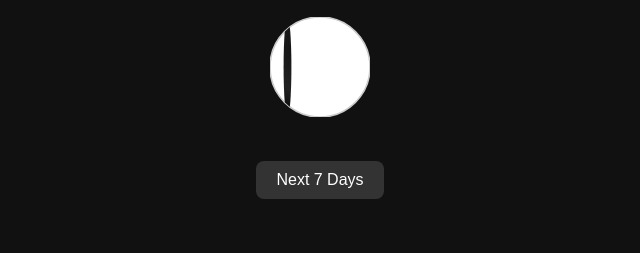
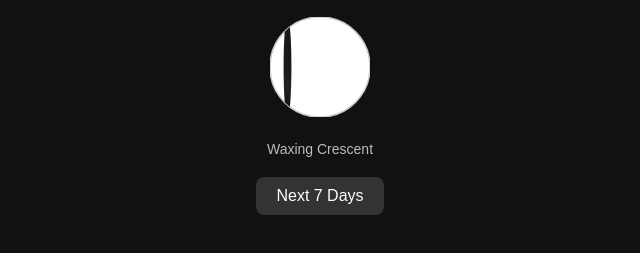
Before and after one commit to alentsiby/nasa_moon, a plain HTML site: page index.html in a window 1280 px wide. Shown: the part 119-372 px from the top of the page, without its empty margins (320-960 px from the left). Drawn offline with Linux system fonts and the light colour scheme.

Commit message:
Update index.html

```diff
--- a/index.html
+++ b/index.html
@@ -11,6 +11,7 @@
     <div id="todayPanel">
       <h2>Today</h2>
       <div id="todayMoon"></div>
+      <div id="todayText" class="phaseText"></div>
     </div>
     <button id="toggle7">Next 7 Days</button>
     <div id="sevenPanel" class="hidden">
```
